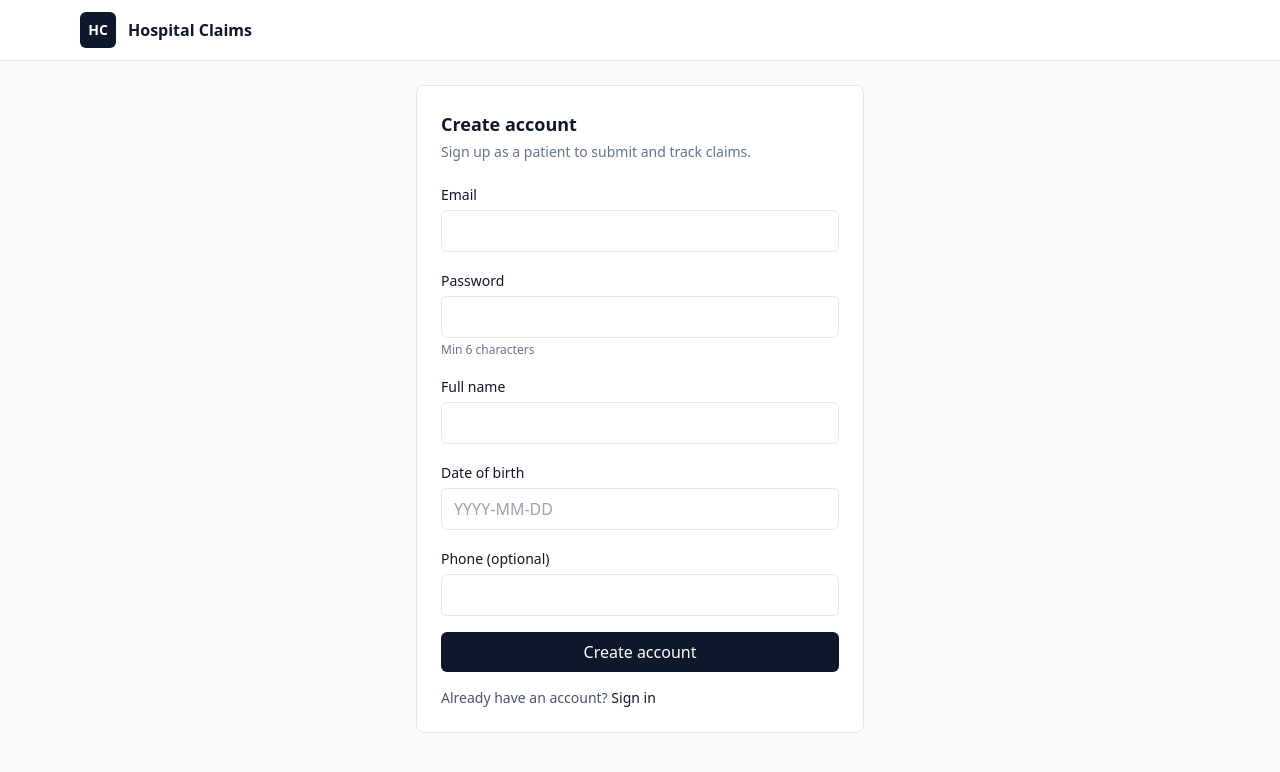
After one commit to RanadeepMahendra2000/claims-processing-fastapi, a FastAPI app: template templates/signup.html in a window 1280 px wide. The commit adds this page. Shown: the top 772 px of the page. Run offline with FastAPI, Linux system fonts and the light colour scheme; the template is opened without the code that fills it, so the values that code supplies are empty; some libraries are stand-ins or nearby versions.

Commit message:
additional functinality added to the app

```diff
--- a/app/main.py
+++ b/app/main.py
@@ -79,6 +79,76 @@ def logout(request: Request, db: Session = Depends(get_db)):
     logout_user(request)
     return RedirectResponse("/login", status_code=302)
 
+@app.get("/signup")
+def signup_page(request: Request):
+    return templates.TemplateResponse("signup.html", {"request": request, "error": None})
+
+
+
+@app.post("/signup")
+def signup(
+    request: Request,
+    db: Session = Depends(get_db),
+    email: str = Form(...),
+    password: str = Form(...),
+    full_name: str = Form(...),
+    dob: str = Form(...),
+    phone: str = Form(""),
+):
+    email_norm = email.strip().lower()
+    if not email_norm:
+        return templates.TemplateResponse("signup.html", {"request": request, "error": "Email required"})
+    if len(password) < 6:
+        return templates.TemplateResponse("signup.html", {"request": request, "error": "Password must be at least 6 chars"})
+    if not full_name.strip() or not dob.strip():
+        return templates.TemplateResponse("signup.html", {"request": request, "error": "Full name and DOB required"})
+
+    existing = db.execute(select(User).where(User.email == email_norm)).scalar_one_or_none()
+    if existing:
+        return templates.TemplateResponse("signup.html", {"request": request, "error": "Email already registered"})
+
+
+    admin_user = db.execute(
+        select(User).where(User.role == "admin").order_by(User.id)
+    ).scalar_one_or_none()
+    admin_id = admin_user.id if admin_user else 1
+
+
+    patient = Patient(
+        full_name=full_name.strip(),
+        dob=dob.strip(),
+        phone=phone.strip() or None,
+        created_by=admin_id,
+    )
+    db.add(patient)
+    db.commit()
+    db.refresh(patient)
+
+    # create user linked to patient
+    user = User(
+        email=email_norm,
+        password_hash=hash_password(password),
+        role="patient",
+        patient_id=patient.id,
+    )
+    db.add(user)
+    db.commit()
+    db.refresh(user)
+
+    write_audit(
+        db,
+        actor_id=user.id,
+        action="SIGNUP",
+        entity_type="users",
+        entity_id=user.id,
+        metadata={"email": user.email, "patient_id": patient.id},
+    )
+
+    login_user(request, user)
+    return RedirectResponse("/dashboard", status_code=302)
+
+
+
 
 
 @app.get("/dashboard")
@@ -113,6 +183,7 @@ def patients_list(request: Request, db: Session = Depends(get_db)):
     user = get_current_user(request, db)
     require_roles(user, {"admin", "staff"})
 
+
     patients = db.execute(select(Patient).order_by(desc(Patient.id))).scalars().all()
     return templates.TemplateResponse("patients_list.html", {"request": request, "user": user, "patients": patients})
 
@@ -121,6 +192,7 @@ def patients_list(request: Request, db: Session = Depends(get_db)):
 def patient_new_page(request: Request, db: Session = Depends(get_db)):
     user = get_current_user(request, db)
     require_roles(user, {"admin", "staff"})
+
     return templates.TemplateResponse("patient_form.html", {"request": request, "user": user, "error": None})
 
 
@@ -134,6 +206,7 @@ def patient_create(
 ):
     user = get_current_user(request, db)
     require_roles(user, {"admin", "staff"})
+
 
     if not full_name.strip():
         return templates.TemplateResponse("patient_form.html", {"request": request, "user": user, "error": "Name required"})
@@ -168,8 +241,14 @@ def claim_new_page(request: Request, db: Session = Depends(get_db)):
     user = get_current_user(request, db)
     require_roles(user, {"admin", "staff"})
 
-    patients = db.execute(select(Patient).order_by(desc(Patient.id))).scalars().all()
-    return templates.TemplateResponse("claim_form.html", {"request": request, "user": user, "patients": patients, "error": None})
+    patients = []
+    if user.role in {"admin", "staff"}:
+        patients = db.execute(select(Patient).order_by(desc(Patient.id))).scalars().all()
+
+    return templates.TemplateResponse(
+        "claim_form.html",
+        {"request": request, "user": user, "patients": patients, "error": None},
+    )
 
 
 @app.post("/claims/new")
@@ -184,6 +263,12 @@ def claim_create(
 ):
     user = get_current_user(request, db)
     require_roles(user, {"admin", "staff"})
+
+    if user.role == "patient":
+        if not user.patient_id:
+            return templates.TemplateResponse("claim_form.html", {"request": request, "user": user, "patients": [], "error": "Patient profile not linked"})
+        patient_id = user.patient_id
+
 
     if amount <= 0:
         patients = db.execute(select(Patient).order_by(desc(Patient.id))).scalars().all()
@@ -227,6 +312,7 @@ def claim_approve(request: Request, claim_id: int, db: Session = Depends(get_db)
     user = get_current_user(request, db)
     require_roles(user, {"admin", "staff"})
 
+
     claim = db.execute(select(Claim).where(Claim.id == claim_id)).scalar_one_or_none()
     if not claim:
         return RedirectResponse("/claims", status_code=302)
@@ -250,6 +336,7 @@ def claim_reject(
     user = get_current_user(request, db)
     require_roles(user, {"admin", "staff"})
 
+
     claim = db.execute(select(Claim).where(Claim.id == claim_id)).scalar_one_or_none()
     if not claim:
         return RedirectResponse("/claims", status_code=302)
@@ -270,3 +357,63 @@ def audit_page(request: Request, db: Session = Depends(get_db)):
 
     logs = db.execute(select(AuditLog).order_by(desc(AuditLog.id)).limit(200)).scalars().all()
     return templates.TemplateResponse("audit.html", {"request": request, "user": user, "logs": logs})
+
+@app.get("/patients/{patient_id}/edit")
+def patient_edit_page(request: Request, patient_id: int, db: Session = Depends(get_db)):
+    user = get_current_user(request, db)
+    require_roles(user, {"admin", "staff"})
+
+    patient = db.execute(select(Patient).where(Patient.id == patient_id)).scalar_one_or_none()
+    if not patient:
+        return RedirectResponse("/patients", status_code=302)
+
+    return templates.TemplateResponse("patient_edit.html", {"request": request, "user": user, "patient": patient, "error": None})
+
+
+@app.post("/patients/{patient_id}/edit")
+def patient_update(
+    request: Request,
+    patient_id: int,
+    db: Session = Depends(get_db),
+    full_name: str = Form(...),
+    dob: str = Form(...),
+    phone: str = Form(""),
+):
+    user = get_current_user(request, db)
+    require_roles(user, {"admin", "staff"})
+
+    patient = db.execute(select(Patient).where(Patient.id == patient_id)).scalar_one_or_none()
+    if not patient:
+        return RedirectResponse("/patients", status_code=302)
+
+    if not full_name.strip() or not dob.strip():
+        return templates.TemplateResponse("patient_edit.html", {"request": request, "user": user, "patient": patient, "error": "Name and DOB required"})
+
+    patient.full_name = full_name.strip()
+    patient.dob = dob.strip()
+    patient.phone = phone.strip() or None
+    db.commit()
+
+    write_audit(db, actor_id=user.id, action="UPDATE_PATIENT", entity_type="patients", entity_id=patient.id, metadata={"name": patient.full_name})
+    return RedirectResponse("/patients", status_code=302)
+
+
+@app.post("/patients/{patient_id}/delete")
+def patient_delete(request: Request, patient_id: int, db: Session = Depends(get_db)):
+    user = get_current_user(request, db)
+    require_roles(user, {"admin"})
+
+    patient = db.execute(select(Patient).where(Patient.id == patient_id)).scalar_one_or_none()
+    if not patient:
+        return RedirectResponse("/patients", status_code=302)
+
+
+    existing_claim = db.execute(select(Claim).where(Claim.patient_id == patient_id).limit(1)).scalar_one_or_none()
+    if existing_claim:
+        return RedirectResponse("/patients", status_code=302)
+
+    db.delete(patient)
+    db.commit()
+
+    write_audit(db, actor_id=user.id, action="DELETE_PATIENT", entity_type="patients", entity_id=patient_id, metadata=None)
+    return RedirectResponse("/patients", status_code=302)
--- a/templates/base.html
+++ b/templates/base.html
@@ -20,9 +20,14 @@
       {% if user %}
       <nav class="flex items-center gap-3 text-sm">
         <a class="hover:underline" href="/dashboard">Dashboard</a>
-        <a class="hover:underline" href="/patients">Patients</a>
+
+        {% if user.role in ["admin","staff"] %}
+          <a class="hover:underline" href="/patients">Patients</a>
+        {% endif %}
+
         <a class="hover:underline" href="/claims">Claims</a>
-        {% if user.role in ["admin","insurer"] %}
+
+        {% if user.role == "admin" %}
           <a class="hover:underline" href="/audit">Audit</a>
         {% endif %}
 
--- a/templates/claim_form.html
+++ b/templates/claim_form.html
@@ -8,6 +8,8 @@
 {% endif %}
 
 <form method="post" action="/claims/new" class="bg-white border rounded-lg p-5 space-y-4 max-w-xl">
+
+  {% if user.role in ["admin","staff"] %}
     <div>
       <label class="text-sm font-medium">Patient</label>
       <select name="patient_id" class="mt-1 w-full px-3 py-2 border rounded-md" required>
@@ -16,6 +18,9 @@
         {% endfor %}
       </select>
     </div>
+  {% else %}
+
+  {% endif %}
 
   <div class="grid grid-cols-1 md:grid-cols-2 gap-3">
     <div>
--- a/templates/login.html
+++ b/templates/login.html
@@ -25,7 +25,7 @@
     </button>
   </form>
 
-
+  <!-- Optional: keep this small if you want demo credentials visible -->
   <div class="mt-4 text-xs text-slate-500">
     Demo: admin@demo.com / Admin@123 · staff@demo.com / Staff@123 · patient@demo.com / Patient@123
   </div>
--- /dev/null
+++ b/templates/signup.html
@@ -0,0 +1,50 @@
+{% extends "base.html" %}
+{% block content %}
+
+<div class="max-w-md mx-auto bg-white border rounded-lg p-6">
+  <h1 class="text-lg font-semibold">Create account</h1>
+  <p class="text-sm text-slate-500 mt-1">Sign up as a patient to submit and track claims.</p>
+
+  {% if error %}
+    <div class="mt-4 p-3 rounded border border-red-200 bg-red-50 text-sm text-red-700">{{ error }}</div>
+  {% endif %}
+
+  <form class="mt-5 space-y-4" method="post" action="/signup">
+    <div>
+      <label class="text-sm font-medium">Email</label>
+      <input name="email" class="mt-1 w-full px-3 py-2 border rounded-md" required />
+    </div>
+
+    <div>
+      <label class="text-sm font-medium">Password</label>
+      <input type="password" name="password" class="mt-1 w-full px-3 py-2 border rounded-md" required />
+      <div class="text-xs text-slate-500 mt-1">Min 6 characters</div>
+    </div>
+
+    <div>
+      <label class="text-sm font-medium">Full name</label>
+      <input name="full_name" class="mt-1 w-full px-3 py-2 border rounded-md" required />
+    </div>
+
+    <div>
+      <label class="text-sm font-medium">Date of birth</label>
+      <input name="dob" class="mt-1 w-full px-3 py-2 border rounded-md" placeholder="YYYY-MM-DD" required />
+    </div>
+
+    <div>
+      <label class="text-sm font-medium">Phone (optional)</label>
+      <input name="phone" class="mt-1 w-full px-3 py-2 border rounded-md" />
+    </div>
+
+    <button class="w-full px-3 py-2 rounded-md bg-slate-900 text-white hover:bg-slate-800">
+      Create account
+    </button>
+  </form>
+
+  <div class="mt-4 text-sm text-slate-600">
+    Already have an account?
+    <a href="/login" class="hover:underline text-slate-900">Sign in</a>
+  </div>
+</div>
+
+{% endblock %}
```
Also changed, not shown: app/models.py (+23 -2 lines), templates/patient_edit.html (added, +35 -0 lines), templates/patients_list.html (+20 -2 lines). Lines whose indentation alone changed are shown as unchanged.
